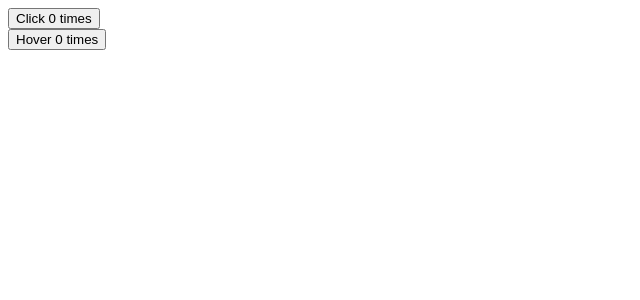
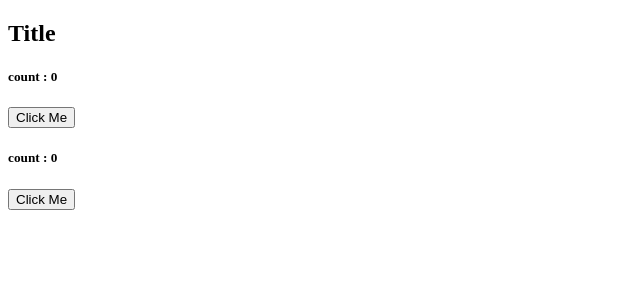
Before and after one commit to ashadul-mridha/eslint-prettier-setup, a React (Create React App) app: page / in a window 1280 px wide. Shown: the top 300 px of the page, without its empty margins (0-640 px from the left). Built offline with nearby package versions, Linux system fonts and the light colour scheme.

Commit message:
usecallback and use memo add

```diff
--- a/src/App.js
+++ b/src/App.js
@@ -1,4 +1,5 @@
 
+import UseCallbackFn from './component/CallBackAndMemo/UseCallbackFn';
 import ClickClassCounter from './component/clickedCounter/ClickClassCounter';
 import ClickedCounter from './component/clickedCounter/ClickedCounter';
 import Clock from './component/Clock/Clock';
@@ -17,8 +18,9 @@ function App() {
             <HoverCounter /> */}
             {/* <ClickClassCounter />
             <HoverClassCounter /> */}
-            <RenderPropsCounter render={ (counter , increment) => <ClickClassCounter counter={counter} increment={increment} />} />
-            <RenderPropsCounter render={ (counter , increment) => <HoverClassCounter counter={counter} increment={increment} />} />
+            {/* <RenderPropsCounter render={ (counter , increment) => <ClickClassCounter counter={counter} increment={increment} />} />
+            <RenderPropsCounter render={ (counter , increment) => <HoverClassCounter counter={counter} increment={increment} />} /> */}
+            <UseCallbackFn />
         </div>
     );
 }
--- /dev/null
+++ b/src/component/CallBackAndMemo/Button.jsx
@@ -0,0 +1,17 @@
+import React, { Component } from 'react'
+
+export default class Button extends Component {
+
+    constructor(props){
+        super(props)
+    }
+
+  render() {
+    return (
+      <>
+        <button onClick={this.props.handleClick}>Click Me</button>
+      </>
+    )
+  }
+
+}
--- /dev/null
+++ b/src/component/CallBackAndMemo/ShowState.jsx
@@ -0,0 +1,16 @@
+import React, { Component } from 'react'
+
+export default class ShowState extends Component {
+
+    constructor(props){
+        super(props)
+    }
+
+  render() {
+    return (
+      <>
+        <h5>count : {this.props.counter}</h5>
+      </>
+    )
+  }
+}
--- /dev/null
+++ b/src/component/CallBackAndMemo/Title.jsx
@@ -0,0 +1,10 @@
+import { Component } from "react";
+
+
+export default class Title extends Component {
+    render(){
+        return(
+            <h2>Title</h2>
+        )
+    }
+}
--- /dev/null
+++ b/src/component/CallBackAndMemo/UseCallbackFn.jsx
@@ -0,0 +1,29 @@
+import React from 'react'
+import { useState } from 'react'
+import Button from './Button';
+import ShowState from './ShowState';
+import Title from './Title'
+
+export default function UseCallbackFn() {
+
+    const [countOne , setCountOne] = useState(0);
+    const [countFive , setCountFive] = useState(0);
+
+    const handleCouterOne = () => {
+        setCountOne( (prevState) => prevState + 1)
+    }
+
+    const handleCouterFive = () => {
+        setCountFive( (prevState) => prevState + 5)
+    }
+
+  return (
+    <>
+        <Title />
+        <ShowState counter={countOne} />
+        <Button handleClick={handleCouterOne} />
+        <ShowState counter={countFive} />
+        <Button handleClick={handleCouterFive} />
+    </>
+  )
+}
```
Also changed, not shown: src/component/CallBackAndMemo/UseMemoFn.jsx (added, +7 -0 lines).
